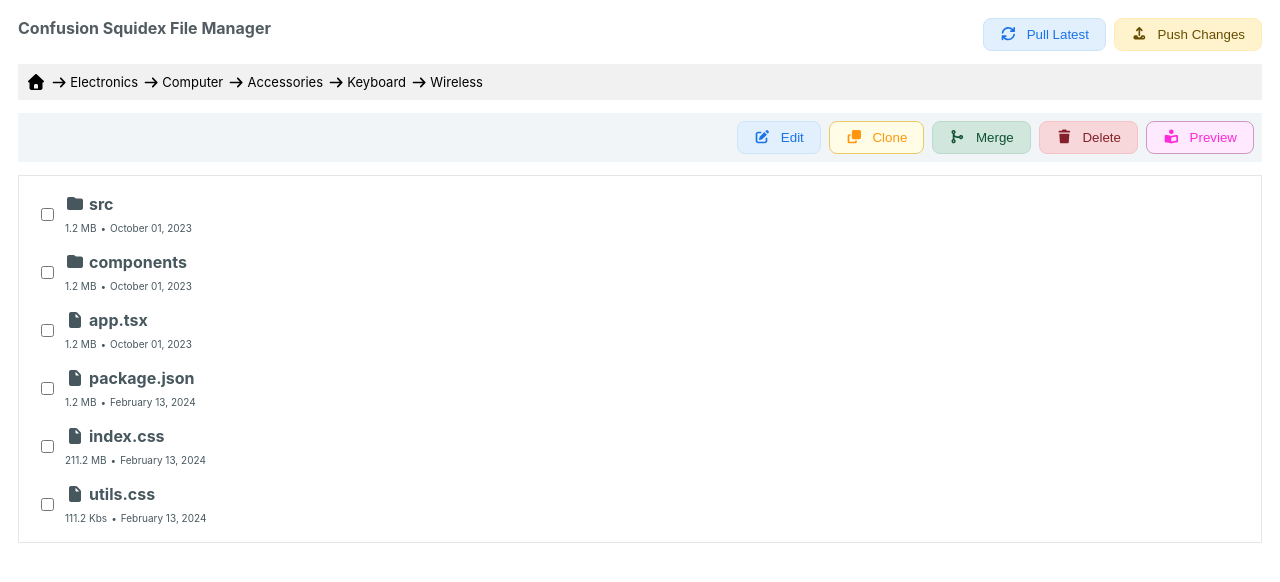
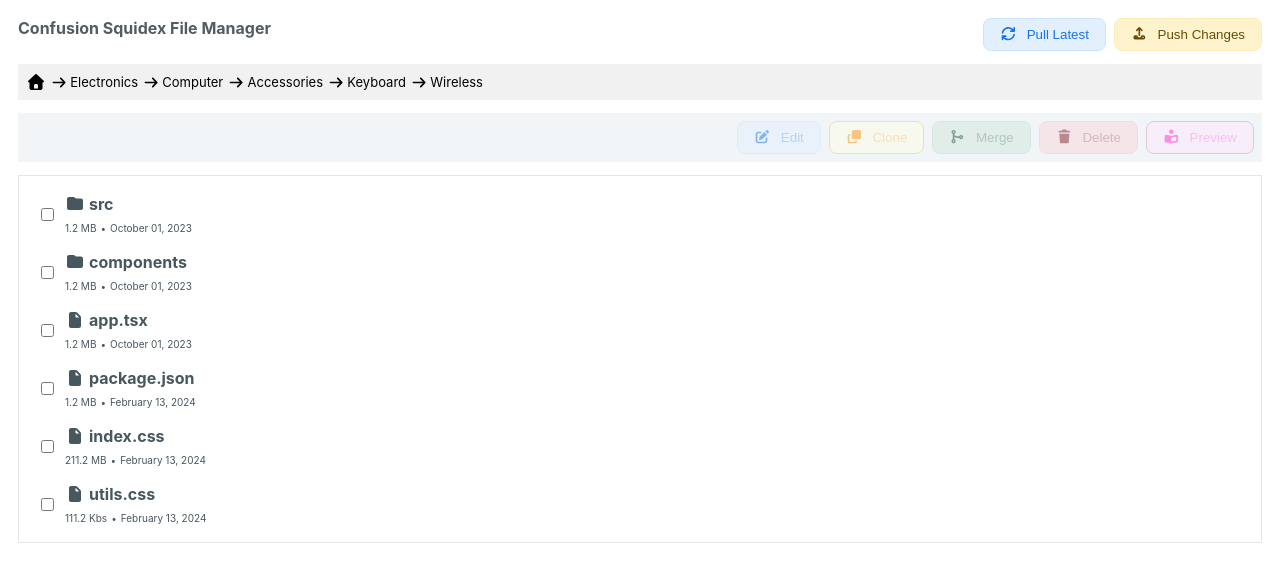
Before and after one commit to MphoNkalaTIH/confusion-squidex-cli-tool, an Angular app: page /home in a window 1280 px wide. Shown: the top 582 px of the page. Built offline with nearby package versions, Linux system fonts and the light colour scheme.

Commit message:
added button conditions

```diff
--- a/src/app/components/confusion-button/confusion-button.component.html
+++ b/src/app/components/confusion-button/confusion-button.component.html
@@ -8,9 +8,11 @@
     borderColor: buttonTypeStyle.borderColor,
   }"
   (click)="buttonClick.emit()"
+  [disabled]="disabled()"
+  [class.disabled]="disabled()"
 >
   @if (buttonIcon()) {
     <fa-icon [icon]="buttonIcon()"></fa-icon>
   }
-  <label>{{ buttonLabel() }}</label>
+  <label [class.disabled]="disabled()">{{ buttonLabel() }}</label>
 </button>
--- a/src/app/components/confusion-button/confusion-button.component.scss
+++ b/src/app/components/confusion-button/confusion-button.component.scss
@@ -5,6 +5,7 @@ button {
   border: 1px solid #d6d6d6;
   border-radius: 8px;
   padding: 8px 16px;
+  cursor: pointer;
 }
 
 button:hover {
@@ -12,7 +13,7 @@ button:hover {
   opacity: 0.5;
 }
 
-button:hover,
-label:hover {
-  cursor: pointer;
+.disabled {
+  opacity: 0.5;
+  cursor: not-allowed;
 }
--- a/src/app/components/confusion-button/confusion-button.component.ts
+++ b/src/app/components/confusion-button/confusion-button.component.ts
@@ -13,6 +13,7 @@ export class ConfusionButtonComponent implements OnInit {
   buttonType = input<'success' | 'danger' | 'info' | 'warn' | 'neutral' | 'simple'>('success');
   buttonIcon = input<IconDefinition | undefined>();
   buttonLabel = input<string>('Click Me');
+  disabled = input<boolean>(false);
 
   //outputs
   buttonClick = output<void>();
--- a/src/app/pages/home-page/home-page.component.html
+++ b/src/app/pages/home-page/home-page.component.html
@@ -28,6 +28,7 @@
       [buttonType]="'info'"
       [buttonIcon]="faEdit"
       [buttonLabel]="'Edit'"
+      [disabled]="selectedItems().length == 0 || selectedItems().length > 1"
       (buttonClick)="editFileContents()"
     ></confusion-button>
 
@@ -35,6 +36,7 @@
       [buttonType]="'neutral'"
       [buttonIcon]="faClone"
       [buttonLabel]="'Clone'"
+      [disabled]="selectedItems().length == 0 || selectedItems().length > 1"
       (buttonClick)="cloneFile()"
     ></confusion-button>
 
@@ -42,6 +44,7 @@
       [buttonType]="'success'"
       [buttonIcon]="faCodeMerge"
       [buttonLabel]="'Merge'"
+      [disabled]="selectedItems().length != 2"
       (buttonClick)="mergeFiles()"
     ></confusion-button>
 
@@ -49,6 +52,7 @@
       [buttonType]="'danger'"
       [buttonIcon]="faTrash"
       [buttonLabel]="'Delete'"
+      [disabled]="selectedItems().length == 0 || selectedItems().length > 1"
       (buttonClick)="deleteFile()"
     ></confusion-button>
 
@@ -56,13 +60,14 @@
       [buttonType]="'simple'"
       [buttonIcon]="faBookOpenReader"
       [buttonLabel]="'Preview'"
+      [disabled]="selectedItems().length == 0 || selectedItems().length > 1"
       (buttonClick)="previewFile()"
     ></confusion-button>
   </div>
 
   <div class="card">
     <div class="file-list-container">
-      @for (item of pathItems; track item) {
+      @for (item of pathItems(); track item) {
         <div class="file-item" (click)="markFileItem(item)">
           <input type="checkbox" class="file-checkbox" [checked]="item.marked" />
 
--- a/src/app/pages/home-page/home-page.component.ts
+++ b/src/app/pages/home-page/home-page.component.ts
@@ -12,6 +12,7 @@ import {
   faTrash,
   faUpload,
 } from '@fortawesome/free-solid-svg-icons';
+import { FileItem } from '../../models/file-item.model';
 
 @Component({
   selector: 'confusion-home-page',
@@ -22,8 +23,8 @@ import {
 export class HomePageComponent {
   protected readonly title = signal('confusion-squidex');
   protected deleteFileModal = signal(false);
-
-  pathItems: any[] = [];
+  protected selectedItems = signal<FileItem[]>([]);
+  protected pathItems = signal<FileItem[]>([]);
 
   faSync = faSync;
   faFolder = faFolder;
@@ -40,11 +41,10 @@ export class HomePageComponent {
   ngOnInit() {
     console.log({ launched_home_page: true });
 
-    this.pathItems = [
+    this.pathItems.set([
       {
         id: '6c232046-63ba-4793-8c59-048b325213f6',
         label: 'src',
-        icon: 'pi pi-home',
         path: 'path/to/source',
         type: 'folder',
         size: '1.2 MB',
@@ -55,7 +55,6 @@ export class HomePageComponent {
       {
         id: '6c232046-4793-63ba-8c59-048b325213f6',
         label: 'components',
-        icon: 'pi pi-home',
         path: 'path/to/source',
         type: 'folder',
         size: '1.2 MB',
@@ -66,7 +65,6 @@ export class HomePageComponent {
       {
         id: '2c294846-4793-63ba-8c59-048b325213f6',
         label: 'app.tsx',
-        icon: 'pi pi-home',
         path: 'path/to/source',
         type: 'file',
         size: '1.2 MB',
@@ -77,7 +75,6 @@ export class HomePageComponent {
       {
         id: '6c232046-4793-63ba-8c59-048b3250983f6',
         label: 'package.json',
-        icon: 'pi pi-home',
         path: 'path/to/source',
         type: 'file',
         size: '1.2 MB',
@@ -88,7 +85,6 @@ export class HomePageComponent {
       {
         id: '1c234046-4793-63ba-3e34-048b329286323f6',
         label: 'index.css',
-        icon: 'pi pi-home',
         path: 'path/to/source',
         type: 'file',
         size: '211.2 MB',
@@ -99,7 +95,6 @@ export class HomePageComponent {
       {
         id: '3d2342346-4793-34ba-3e34-048b323223f6',
         label: 'utils.css',
-        icon: 'pi pi-home',
         path: 'path/to/source',
         type: 'file',
         size: '111.2 Kbs',
@@ -107,7 +102,7 @@ export class HomePageComponent {
         dateModified: '2024-02-13',
         marked: false,
       },
-    ];
+    ]);
   }
 
   fetchSimplifiedDate(date: string): string {
@@ -121,9 +116,17 @@ export class HomePageComponent {
   }
 
   markFileItem(item: any) {
-    console.log({ item });
+    item.marked = !item.marked;
 
-    item.marked = !item.marked;
+    if (item.marked) {
+      this.selectedItems().push(item);
+    } else if (this.selectedItems().includes(item) && !item.marked) {
+      const findIndex = this.selectedItems().findIndex((v) => v.id == item.id);
+
+      const filteredArray = this.selectedItems().filter((v) => !(v.id == item.id));
+
+      this.selectedItems.set([...filteredArray]);
+    }
   }
 
   pullLatestSquidexContent() {
```
Also changed, not shown: src/app/models/file-item.model.ts (added, +10 -0 lines).
